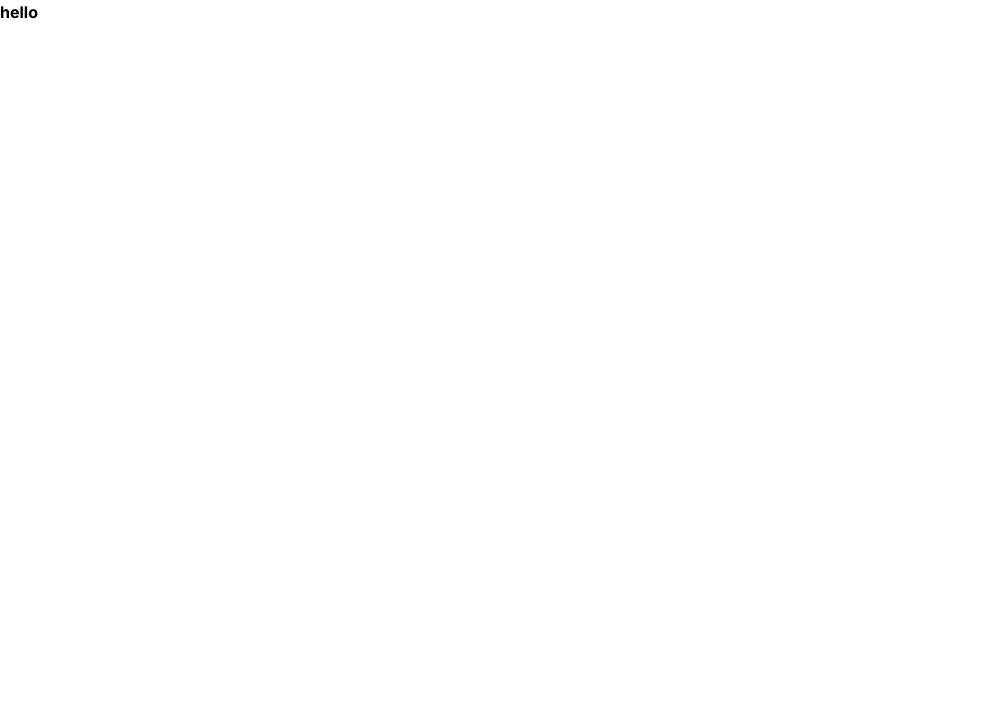
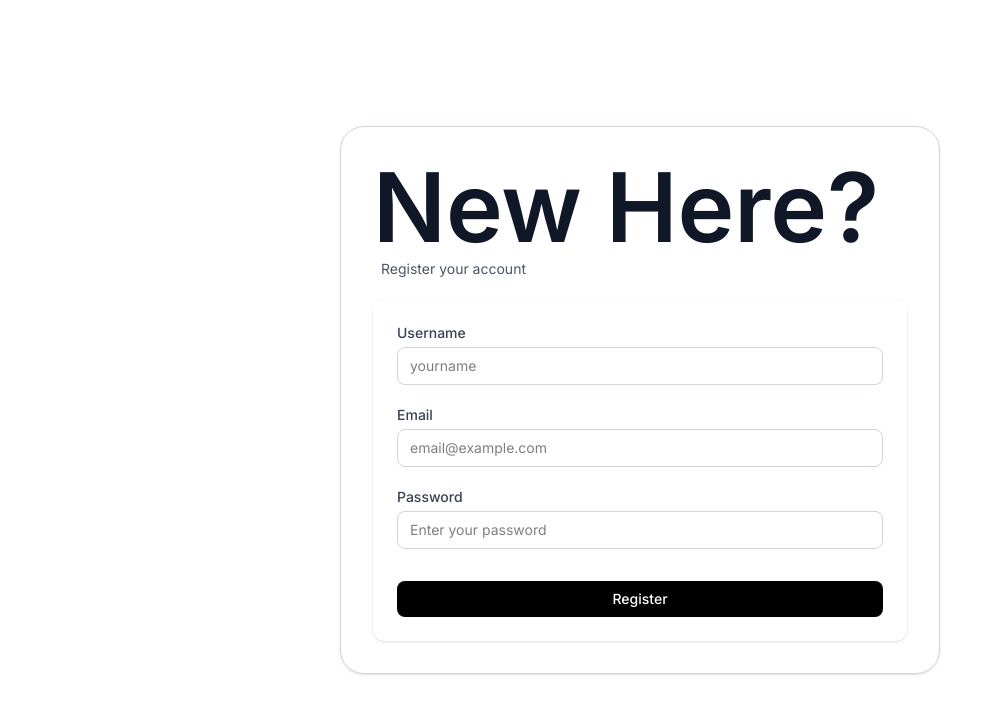
Before and after one commit to Kunalmadoliya/zod, a Next.js app: page /register in a window 1280 px wide. Shown: the top 714 px of the page, without its empty margins (0-1002 px from the left). Built offline with nearby package versions, Linux system fonts and the light colour scheme.

Commit message:
19-11-25

```diff
--- a/src/app/(auth)/register/page.tsx
+++ b/src/app/(auth)/register/page.tsx
@@ -1,11 +1,100 @@
-import React from 'react'
+"use client";
+
+import {useForm, SubmitHandler, SubmitErrorHandler} from "react-hook-form";
+
+type FormValues = {
+  username: string;
+  email: string;
+  password: string;
+};
 
 const RegisterPage = () => {
+  const {register, handleSubmit} = useForm<FormValues>();
+  const onSubmit: SubmitHandler<FormValues> = async (data) => {
+    const res = await fetch("/api/auth/register", {
+      method: "POST",
+      headers: {"Content-Type": "application/json"},
+      body: JSON.stringify({
+        username: data.username,
+        email: data.email,
+        password: data.password,
+      }),
+    });
+
+    if (!res.ok) {
+      console.log("Error");
+    } else {
+      console.log("Success");
+    }
+  };
+  const onError: SubmitErrorHandler<FormValues> = (errors) =>
+    console.log(errors);
+
   return (
     <>
-      <h1>hello</h1>
+      <div className="min-h-screen flex items-center justify-center  px-4 ">
+        <div className="w-full sm:w-150 border border-gray-300 px-3 shadow-sm text-sm focus:ring-2 focus:ring-black/70 focus:border-black outline-none p-5 py-8  sm:p-8 rounded-3xl ">
+          {/* Heading */}
+          <div className=" ">
+            <h2 className="text-5xl sm:text-8xl font-semibold text-gray-900">
+              New Here?
+            </h2>
+            <p className="text-sm text-gray-600 mt-1 px-2">
+              Register your account
+            </p>
+          </div>
+
+          <div>
+            <form
+              onSubmit={handleSubmit(onSubmit, onError)}
+              className="bg-white  rounded-xl p-6 shadow-sm space-y-5 mt-5"
+            >
+              <div className="flex flex-col gap-1">
+                <label className="text-sm font-medium text-gray-700">
+                  Username
+                </label>
+                <input
+                  type="text"
+                  {...register("username")}
+                  className="border border-gray-300 rounded-lg px-3 py-2 text-sm focus:ring-2 focus:ring-black/70 focus:border-black outline-none"
+                  placeholder="yourname"
+                />
+              </div>
+              <div className="flex flex-col gap-1">
+                <label className="text-sm font-medium text-gray-700">
+                  Email
+                </label>
+                <input
+                  type="text"
+                  {...register("email")}
+                  className="border border-gray-300 rounded-lg px-3 py-2 text-sm focus:ring-2 focus:ring-black/70 focus:border-black outline-none"
+                  placeholder="email@example.com"
+                />
+              </div>
+
+              <div className="flex flex-col gap-1 ">
+                <label className="text-sm font-medium text-gray-700">
+                  Password
+                </label>
+                <input
+                  type="password"
+                  className="border border-gray-300 rounded-lg px-3 py-2 text-sm focus:ring-2 focus:ring-black/70 focus:border-black outline-none "
+                  placeholder="Enter your password"
+                />
+              </div>
+
+              <button
+                type="submit"
+                className="w-full bg-black text-white py-2 mt-3 rounded-lg text-sm font-medium hover:bg-black/90 transition"
+              >
+                Register
+              </button>
+            </form>
+          </div>
+        </div>
+      </div>
     </>
-  )
-}
+  );
+};
 
-export default RegisterPage
+export default RegisterPage;
--- a/src/app/api/auth/register/route.ts
+++ b/src/app/api/auth/register/route.ts
@@ -3,7 +3,7 @@
 import User from "@/models/User";
 import bcrypt from "bcryptjs";
 
-export async function register(req: Request) {
+export async function POST(req: Request) {
   await dbConnect();
   try {
     const {username, email, password} = await req.json();
```
